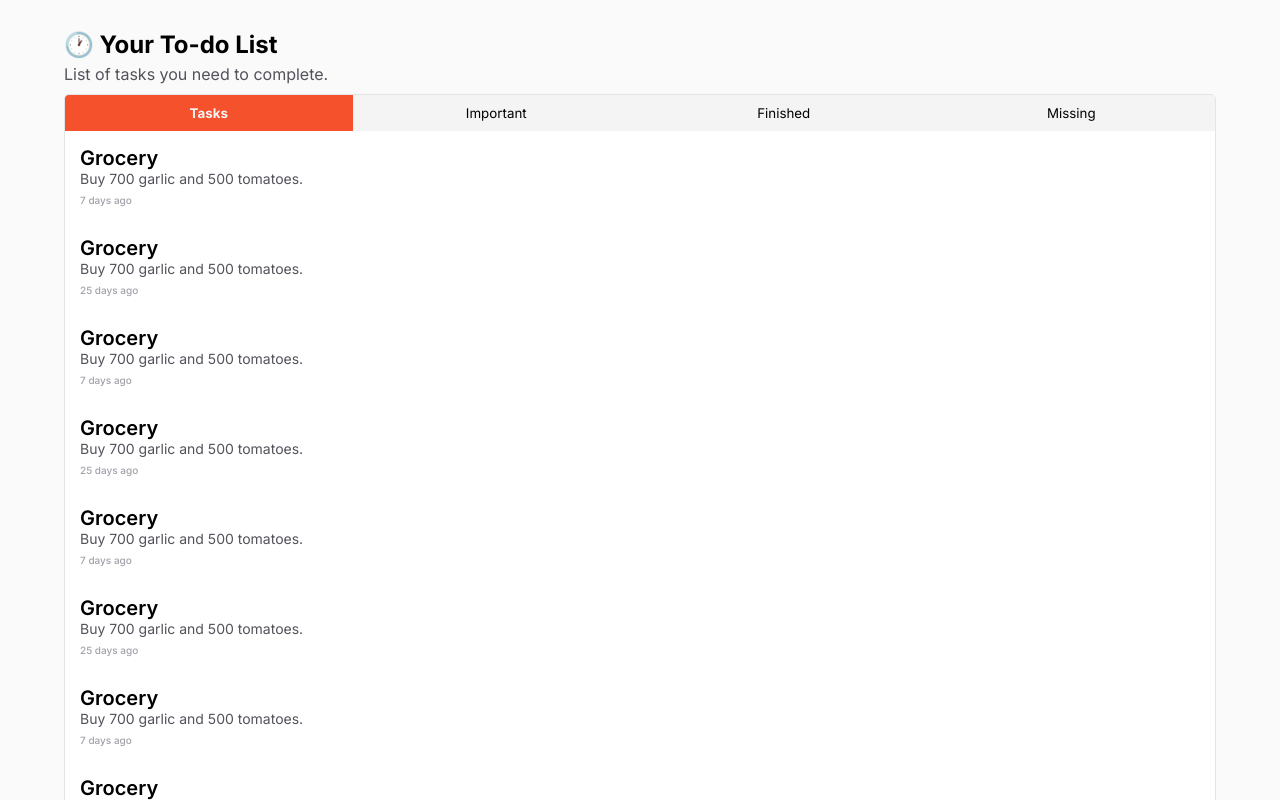
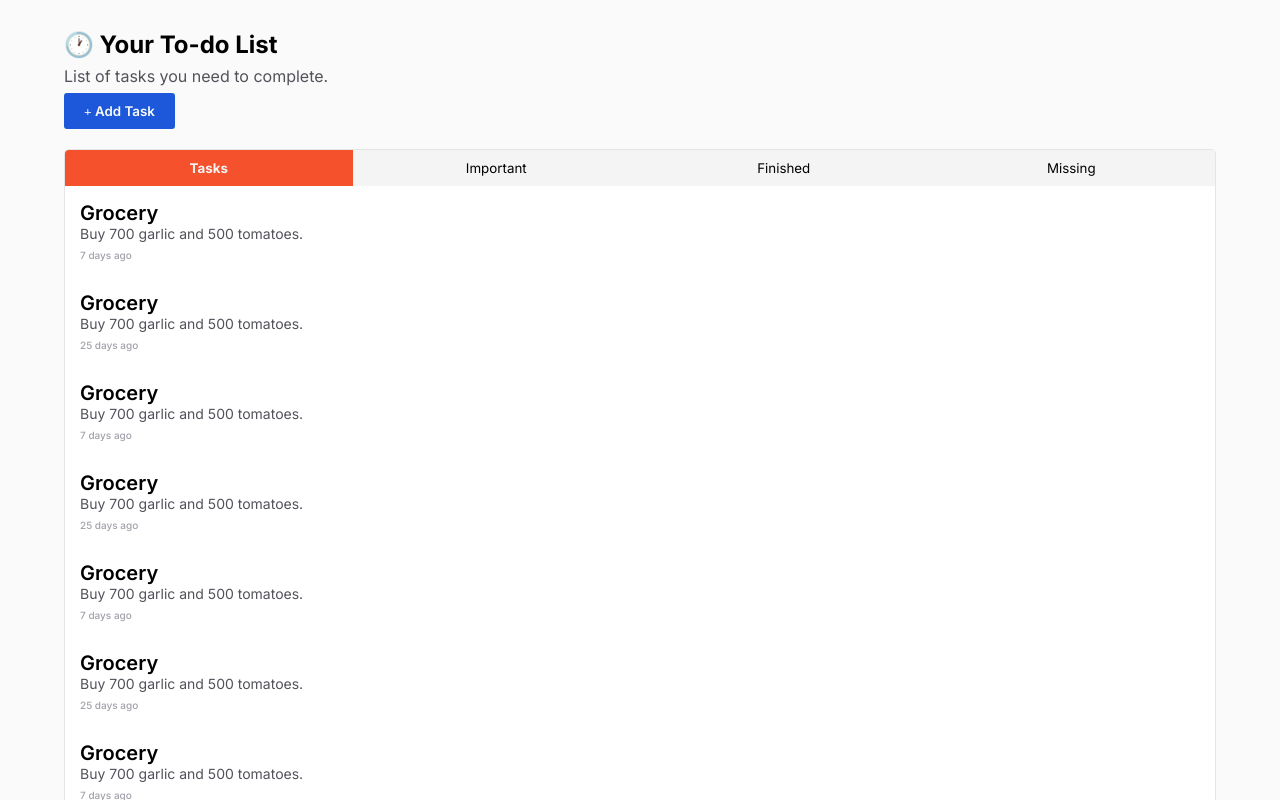
Before and after one commit to markcalendario/prio-todo-app, a React (Vite) app: page / in a window 1280 px wide. Shown: the top 800 px of the page. Built offline with nearby package versions, Linux system fonts and the light colour scheme; a web font is replaced by a local one.

Commit message:
feat: add task button

```diff
--- /dev/null
+++ b/src/components/Button/Button.css
@@ -0,0 +1,7 @@
+.button {
+  padding: 10px 20px;
+  font-weight: 600;
+  border: 0;
+  border-radius: 3px;
+  cursor: pointer;
+}
--- /dev/null
+++ b/src/components/Button/Button.jsx
@@ -0,0 +1,5 @@
+import "./Button.css";
+
+export default function Button({ children }) {
+  return <button className="button">{children}</button>;
+}
--- a/src/pages/Todo/Todo.css
+++ b/src/pages/Todo/Todo.css
@@ -4,6 +4,17 @@
   padding: 30px 0;
 }
 
-#todo .header p {
-  margin-top: 5px;
+#todo .container .wrapper {
+  display: flex;
+  flex-direction: column;
+  gap: 10px;
 }
+
+#todo .container .wrapper .header > *:not(:first-child):not(:last-child) {
+  margin: 7px 0;
+}
+
+#todo .container .wrapper .header button {
+  background-color: var(--blue);
+  color: var(--gray-0);
+}
--- a/src/pages/Todo/Todo.jsx
+++ b/src/pages/Todo/Todo.jsx
@@ -1,3 +1,4 @@
+import Button from "@/components/Button/Button.jsx";
 import TodoBox from "@/components/TodoBox/TodoBox.jsx";
 import "./Todo.css";
 
@@ -19,6 +20,9 @@ function Header() {
     <div className="header">
       <h1>🕐 Your To-do List</h1>
       <p>List of tasks you need to complete.</p>
+      <Button>
+        <i className="fas fa-plus" /> Add Task
+      </Button>
     </div>
   );
 }
--- a/src/styles/abstracts/variables.css
+++ b/src/styles/abstracts/variables.css
@@ -13,6 +13,8 @@
 
   --white: #ffffff;
 
+  --blue: #1c58d9;
+
   --primary-color: #f4512c;
   --secondary-color: #5e1b89;
   --background-color: var(--gray-0);
```
